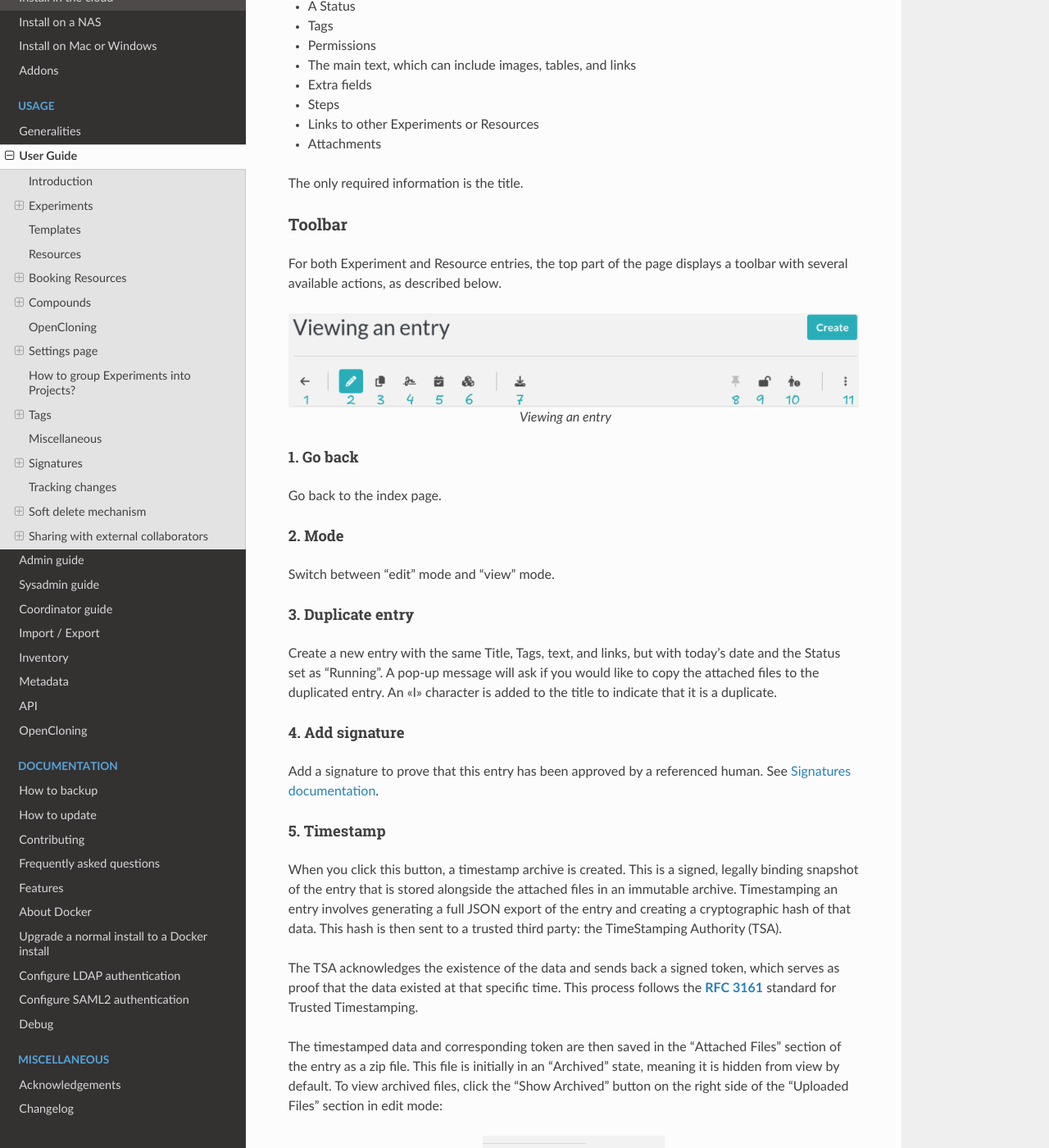
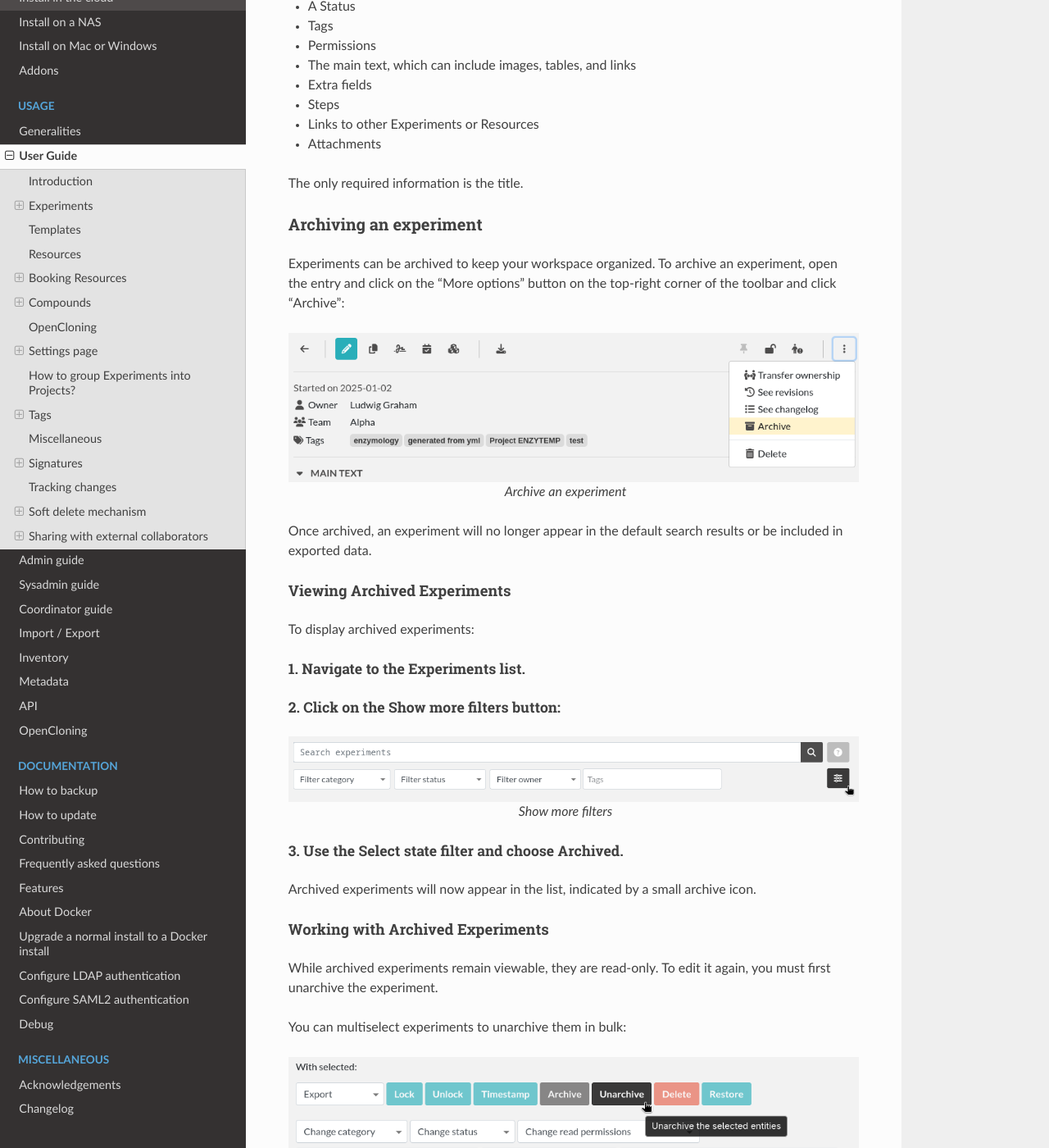
Before and after one commit to elabftw/elabdoc, a Sphinx documentation site: the page built from doc/user-guide.rst, in a window 1280 px wide and 1400 px high, scrolled down 2410 px. Shown: the whole window at 82% size. Built offline with Sphinx 7.4.7 and the Read the Docs theme 3.1.0, drawn with Linux system fonts in a browser that asks for light colours; some of the changed text lies outside the part shown.

Commit message:
user-guide: experiments: archive/delete an experiment, unarchive & restore (#51)
and some coordinator tips.

---------

Co-authored-by: Nicolas CARPi

```diff
--- a/doc/user-guide.rst
+++ b/doc/user-guide.rst
@@ -78,6 +78,118 @@
 * Attachments
 
 The only required information is the title.
+
+.. _archive-experiments:
+
+Archiving an experiment
+-----------------------
+
+Experiments can be archived to keep your workspace organized. To archive an experiment, open the entry and click on the "More options" button on the top-right corner of the toolbar and click "Archive":
+
+.. figure:: img/experiments-archive.png
+   :align: center
+   :alt: Archive an experiment
+
+   Archive an experiment
+
+Once archived, an experiment will no longer appear in the default search results or be included in exported data.
+
+Viewing Archived Experiments
+^^^^^^^^^^^^^^^^^^^^^^^^^^^^
+
+To display archived experiments:
+
+1. Navigate to the Experiments list.
+""""""""""""""""""""""""""""""""""""
+
+2. Click on the Show more filters button:
+"""""""""""""""""""""""""""""""""""""""""
+
+.. figure:: img/experiments-show-more-filters.png
+   :align: center
+   :alt: Show more filters
+
+   Show more filters
+
+3. Use the Select state filter and choose Archived.
+"""""""""""""""""""""""""""""""""""""""""""""""""""
+
+Archived experiments will now appear in the list, indicated by a small archive icon.
+
+Working with Archived Experiments
+^^^^^^^^^^^^^^^^^^^^^^^^^^^^^^^^^
+
+While archived experiments remain viewable, they are read-only. To edit it again, you must first unarchive the experiment.
+
+You can multiselect experiments to unarchive them in bulk:
+
+.. figure:: img/archived-experiments-multiselect.png
+   :align: center
+   :alt: Select multiple experiments
+
+   Select multiple experiments to perform actions
+
+Alternatively, you can open an individual archived experiment to review its content. If you decide to restore it, click on the "More options" button located at the top-right corner of the toolbar.
+
+.. figure:: img/archived-experiment-more-options.png
+   :align: center
+   :alt: More options to unarchive
+
+   More options > unarchive
+
+Once unarchived, the experiment will return to the active list and be fully editable again.
+
+.. _delete-experiments:
+
+Deleting an experiment
+----------------------
+
+Experiments can be deleted when they are no longer relevant. Once deleted, an experiment is removed from the active list and placed in the trash. Deleted experiments are not included in searches or exports.
+
+Viewing Deleted Experiments
+^^^^^^^^^^^^^^^^^^^^^^^^^^^
+
+To display deleted experiments:
+
+1. Navigate to the Experiments list.
+""""""""""""""""""""""""""""""""""""
+
+2. Click on the Show more filters button:
+"""""""""""""""""""""""""""""""""""""""""
+
+.. figure:: img/experiments-show-more-filters.png
+   :align: center
+   :alt: Show more filters
+
+   Show more filters
+
+3. Use the Select state filter and choose Deleted.
+""""""""""""""""""""""""""""""""""""""""""""""""""
+
+Deleted experiments will now appear in the list, indicated by a trash bin icon.
+
+Working with Deleted Experiments
+^^^^^^^^^^^^^^^^^^^^^^^^^^^^^^^^
+
+Deleted experiments can still be accessed and restored, but they remain read-only until restored.
+
+You can multiselect deleted experiments to restore them in bulk:
+
+.. figure:: img/deleted-experiment-multiselect.png
+   :align: center
+   :alt: Select multiple deleted experiments
+
+   Select multiple experiments to perform actions
+
+Alternatively, open an individual deleted experiment to review its content. To restore it, click on the "Restore entry" button.
+
+.. figure:: img/deleted-experiment-restore-entry.png
+   :align: center
+   :alt: Restore entry
+
+   Restore a deleted experiment
+
+Once restored, the experiment will return to the active list and become editable and exportable again.
 
 Toolbar
 -------
@@ -496,6 +608,13 @@
 
 By default, it will match who can read the entry, but it can be adjusted to fine tune who exactly has access to this Resource for booking it.
 
+Archiving and deleting resources
+--------------------------------
+
+Resources can be archived or deleted just like experiments. The behavior is exactly the same.
+
+For details on how archiving and deletion work, refer to the :ref:`Archive Experiments <archive-experiments>` and :ref:`Delete an Experiment <delete-experiments>` sections.
+
 Using the scheduler
 -------------------
 
```
Also changed, not shown: doc/coordinator-guide.rst (+26 -4 lines), doc/img/archived-experiment-more-options.png (added), doc/img/archived-experiments-multiselect.png (added), doc/img/deleted-experiment-multiselect.png (added), doc/img/deleted-experiment-restore-entry.png (added), doc/img/experiments-archive.png (added), doc/img/experiments-show-more-filters.png (added).
